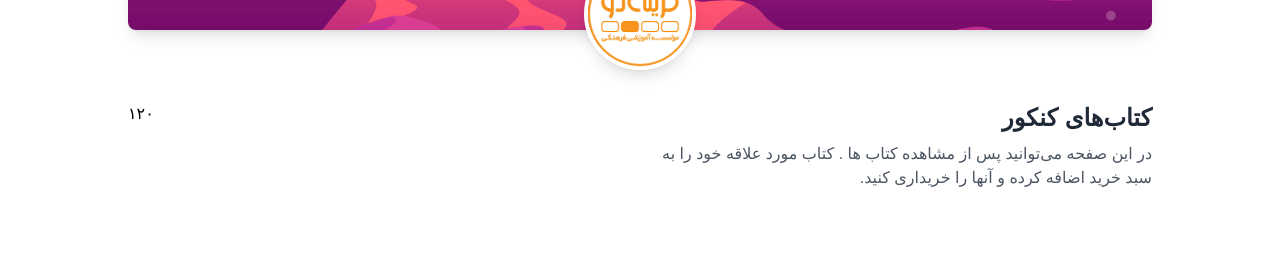
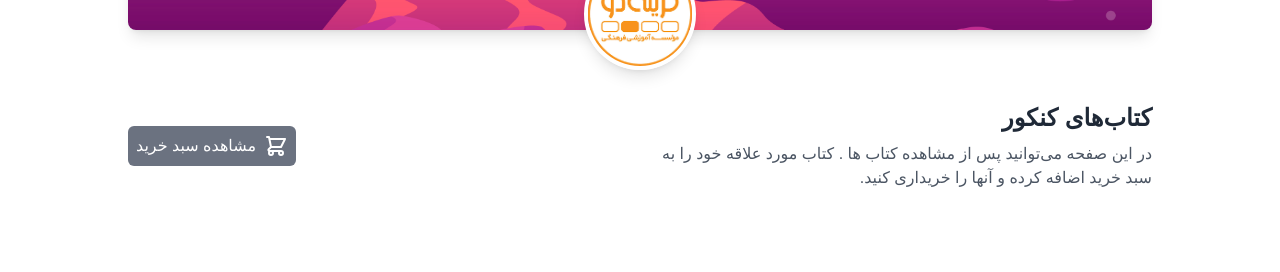
Before and after one commit to Mohsen-graphyy/gozineh-2, a Vue app: page / in a window 1280 px wide. Shown: the part 284-556 px from the top of the page. Built offline with nearby package versions, Linux system fonts and the light colour scheme; a small style sheet from the web is missing.

Commit message:
✨ create show checkout btn

```diff
--- a/src/components/product/ProductDetails.vue
+++ b/src/components/product/ProductDetails.vue
@@ -1,6 +1,6 @@
 <template>
   <div
-    class="mt-10 flex flex-col items-start justify-center space-y-4 py-8 px-4 sm:flex-row sm:space-y-0 md:justify-between lg:px-0"
+    class="mt-10 flex flex-col items-start md:items-center justify-center space-y-4 py-8 px-4 sm:flex-row sm:space-y-0 md:justify-between lg:px-0"
   >
     <div class="max-w-lg">
       <h1 class="text-2xl font-bold text-gray-800">کتاب‌های کنکور</h1>
@@ -9,6 +9,20 @@
         آنها را خریداری کنید.
       </p>
     </div>
-    <div class="">۱۲۰</div>
+    <button
+      class="text-white p-2 rounded-md flex items-center transition duration-150"
+      :class="
+        store.checkoutSum > 0
+          ? 'bg-blue-500 hover:bg-blue-600 cursor-pointer'
+          : 'bg-gray-500 cursor-not-allowed'
+      "
+    >
+      <BaseIcon class="w-6 h-6 ml-2" icon-path="Checkout" />
+      مشاهده سبد خرید
+    </button>
   </div>
 </template>
+<script setup>
+import { useProductStore } from '@/stores/product'
+const store = useProductStore()
+</script>
--- a/src/stores/product.js
+++ b/src/stores/product.js
@@ -1,4 +1,4 @@
-import { ref } from 'vue'
+import { computed, ref } from 'vue'
 import { defineStore } from 'pinia'
 
 export const useProductStore = defineStore('product', () => {
@@ -11,7 +11,7 @@ export const useProductStore = defineStore('product', () => {
       oldPrice: 270000,
       image: 'images/products/book1.webp',
       rate: 4,
-      checkoutMount: 1
+      checkoutMount: 0
     },
     {
       id: 1,
@@ -94,6 +94,11 @@ export const useProductStore = defineStore('product', () => {
       checkoutMount: 0
     }
   ])
+  const checkoutSum = computed(() => {
+    let sum = 0
+    products.value.map((product) => (sum += product.price * product.checkoutMount))
+    return sum
+  })
   function changeCheckoutMount(selectedProduct, changeMode) {
     const product = findProduct(selectedProduct)
     if (product) {
@@ -110,5 +115,5 @@ export const useProductStore = defineStore('product', () => {
     return products.value.find((product) => product.id === selectedProduct.id)
   }
 
-  return { products, changeCheckoutMount, makeEmptyCheckout }
+  return { products, checkoutSum, changeCheckoutMount, makeEmptyCheckout }
 })
```
